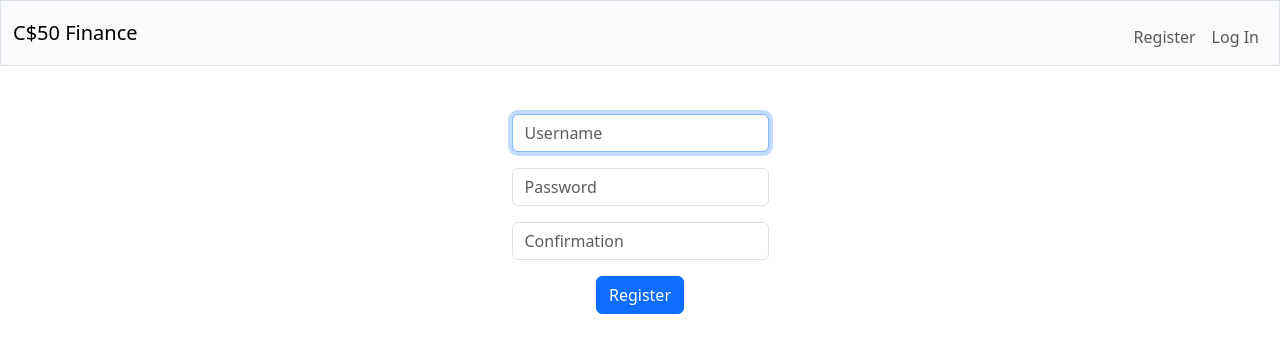
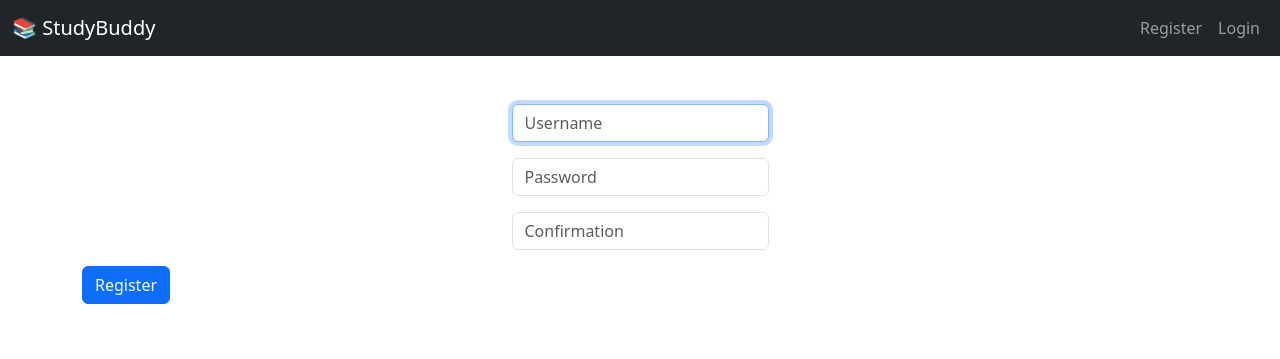
Before and after one commit to Ronta000/CS50-final-project, a Flask app: page /register in a window 1280 px wide. Shown: the top 359 px of the page. Run offline with Flask 3, Linux system fonts and the light colour scheme; some libraries are stand-ins or nearby versions.

Commit message:
update all files

```diff
--- a/fproject/templates/layout.html
+++ b/fproject/templates/layout.html
@@ -1,86 +1,66 @@
 <!DOCTYPE html>
-
 <html lang="en">
-
 <head>
-
     <meta charset="utf-8">
     <meta name="viewport" content="initial-scale=1, width=device-width">
 
-        <!-- http://getbootstrap.com/docs/5.3/ -->
-        <link href="https://cdn.jsdelivr.net/npm/bootstrap@5.3.3/dist/css/bootstrap.min.css" rel="stylesheet" integrity="sha384-QWTKZyjpPEjISv5WaRU9OFeRpok6YctnYmDr5pNlyT2bRjXh0JMhjY6hW+ALEwIH" crossorigin="anonymous">
-        <script src="https://cdn.jsdelivr.net/npm/bootstrap@5.3.3/dist/js/bootstrap.bundle.min.js" integrity="sha384-YvpcrYf0tY3lHB60NNkmXc5s9fDVZLESaAA55NDzOxhy9GkcIdslK1eN7N6jIeHz" crossorigin="anonymous"></script>
+    <!-- Bootstrap -->
+    <link href="https://cdn.jsdelivr.net/npm/bootstrap@5.3.3/dist/css/bootstrap.min.css" rel="stylesheet">
+    <script src="https://cdn.jsdelivr.net/npm/bootstrap@5.3.3/dist/js/bootstrap.bundle.min.js"></script>
 
-        <!-- https://favicon.io/emoji-favicons/money-bag/ -->
-        <link href="/static/focushive.png" rel="icon">
-
+    <!-- CSS -->
     <link href="/static/styles.css" rel="stylesheet">
 
-        <title>C$50 Final project: {% block title %}{% endblock %}</title>
-
+    <title>StudyBuddy: {% block title %}{% endblock %}</title>
 </head>
-
 <body>
 
-        <nav class="bg-light border navbar navbar-expand-md navbar-light">
+    <!-- Navbar -->
+    <nav class="navbar navbar-expand-md navbar-dark bg-dark">
         <div class="container-fluid">
-                <a class="navbar-brand" href="/"><span class="blue">C</span><span class="red">$</span><span class="yellow">5</span><span class="green">0</span> <span class="red">Finance</span></a>
-                <button aria-controls="navbar" aria-expanded="false" aria-label="Toggle navigation" class="navbar-toggler" data-bs-target="#navbar" data-bs-toggle="collapse" type="button">
+            <a class="navbar-brand" href="/">📚 StudyBuddy</a>
+            <button class="navbar-toggler" type="button" data-bs-toggle="collapse" data-bs-target="#navbar">
                 <span class="navbar-toggler-icon"></span>
             </button>
             <div class="collapse navbar-collapse" id="navbar">
                 {% if session["user_id"] %}
-                        <ul class="navbar-nav me-auto mt-2">
-                            <li class="nav-item"><a class="nav-link" href="/quote">Quote</a></li>
-                            <li class="nav-item"><a class="nav-link" href="/buy">Buy</a></li>
-                            <li class="nav-item"><a class="nav-link" href="/sell">Sell</a></li>
-                            <li class="nav-item"><a class="nav-link" href="/history">History</a></li>
+                    <ul class="navbar-nav me-auto">
+                        <li class="nav-item"><a class="nav-link" href="/dashboard">Dashboard</a></li>
+                        <li class="nav-item"><a class="nav-link" href="/sessions">Sessions</a></li>
+                        <li class="nav-item"><a class="nav-link" href="/tasks">Tasks</a></li>
+                        <li class="nav-item"><a class="nav-link" href="/flashcards">Flashcards</a></li>
+                        <li class="nav-item"><a class="nav-link" href="/quiz">Quiz</a></li>
+                        <li class="nav-item"><a class="nav-link" href="/myprofile">My Profile</a></li>
                     </ul>
-                        <ul class="navbar-nav ms-auto mt-2">
-                            <li class="nav-item"><a class="nav-link" href="/logout">Log Out</a></li>
+                    <ul class="navbar-nav ms-auto">
+                        <li class="nav-item"><a class="nav-link" href="/logout">Logout</a></li>
                     </ul>
                 {% else %}
-                        <ul class="navbar-nav ms-auto mt-2">
+                    <ul class="navbar-nav ms-auto">
                         <li class="nav-item"><a class="nav-link" href="/register">Register</a></li>
-                            <li class="nav-item"><a class="nav-link" href="/login">Log In</a></li>
+                        <li class="nav-item"><a class="nav-link" href="/login">Login</a></li>
                     </ul>
                 {% endif %}
             </div>
         </div>
     </nav>
 
+    <!-- Flash Messages -->
     {% if get_flashed_messages() %}
-            <header>
-                <div class="alert alert-primary mb-0 text-center" role="alert">
+        <div class="alert alert-info text-center">
             {{ get_flashed_messages() | join(" ") }}
         </div>
-            </header>
     {% endif %}
 
-        <main class="container py-5 text-center">
+    <!-- Main Content -->
+    <main class="container py-5">
         {% block main %}{% endblock %}
     </main>
 
-        <footer class="mb-5">
-            <form action="https://validator.w3.org/check" class="text-center" enctype="multipart/form-data" method="post" target="_blank">
-                <input name="doctype" type="hidden" value="HTML5">
-                <input name="fragment" type="hidden">
-                <input alt="Validate" src="/static/I_heart_validator.png" type="image"> <!-- https://validator.w3.org/ -->
-            </form>
-            <script>
-                document.addEventListener('DOMContentLoaded', function() {
-                    // Adapted from https://stackoverflow.com/a/10162353
-                    const html = '<!DOCTYPE ' +
-                    document.doctype.name +
-                    (document.doctype.publicId ? ' PUBLIC "' + document.doctype.publicId + '"' : '') +
-                    (!document.doctype.publicId && document.doctype.systemId ? ' SYSTEM' : '') +
-                    (document.doctype.systemId ? ' "' + document.doctype.systemId + '"' : '') +
-                    '>\n' + document.documentElement.outerHTML;
-                    document.querySelector('form[action="https://validator.w3.org/check"] > input[name="fragment"]').value = html;
-                });
-            </script>
+    <!-- Footer -->
+    <footer class="text-center mt-5 mb-3 text-muted">
+        <p>StudyBuddy © 2025</p>
     </footer>
 
 </body>
-
 </html>
```
Lines whose indentation alone changed are shown as unchanged.
